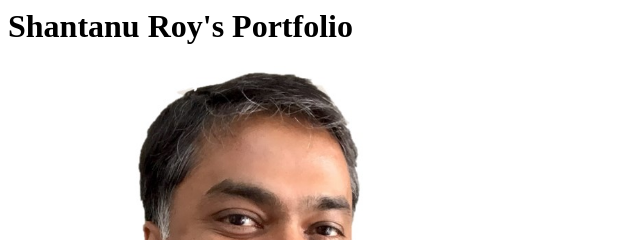
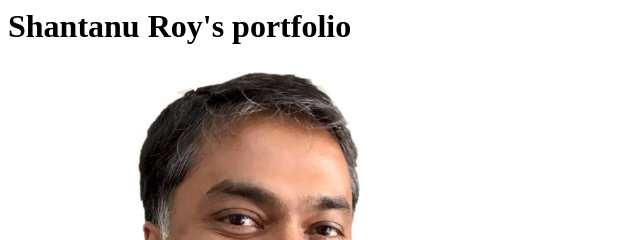
Before and after one commit to royshantanu/royshantanu.github.io, a plain HTML site: page index.html in a window 1280 px wide. Shown: the top 240 px of the page, 0-640 px from the left. Drawn offline with Linux system fonts and the light colour scheme.

Commit message:
Changed case

```diff
--- a/index.html
+++ b/index.html
@@ -1,4 +1,4 @@
 <html>
-    <h1>Shantanu Roy's Portfolio</h1>
+    <h1>Shantanu Roy's portfolio</h1>
     <img src="./selfie_May19.jpg" width="520" height="500" />
 </html>
```
